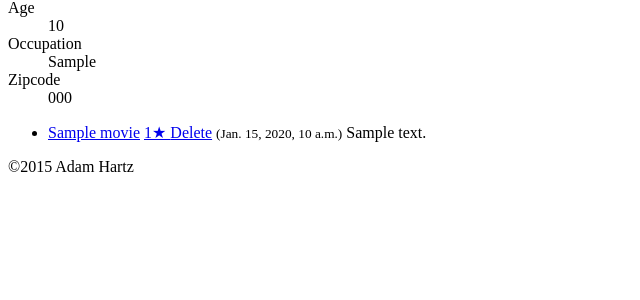
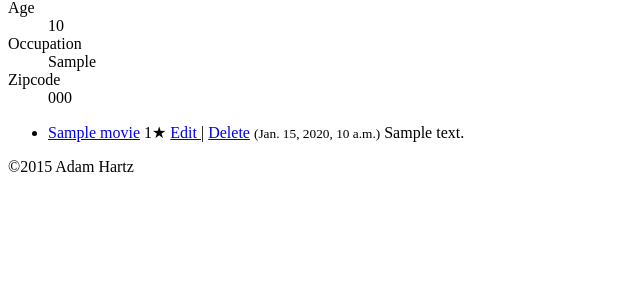
Before and after one commit to ahartz1/movieratings, a Django app: template movieratings/lensview/templates/lensview/user_detail.html in a window 1280 px wide. Shown: the part 117-417 px from the top of the page, without its empty margins (0-640 px from the left). Run offline with Django 3.2, Linux system fonts and the light colour scheme; the template is opened without the code that fills it: values that come from a table or form of the project are taken from there, others are empty; a user stored in the database is signed in; tables that the repository leaves empty hold one stand-in row (values such as "Sample post").

Commit message:
Made separate edit button on user_view page

```diff
--- a/movieratings/lensview/templates/lensview/user_detail.html
+++ b/movieratings/lensview/templates/lensview/user_detail.html
@@ -18,11 +18,13 @@
 <ul>
   {% for rating in ratings %}
     <li><a href="{% url 'movie_detail' rating.movie.pk %}"
-      >{{ rating.movie.title }}</a>
+      >{{ rating.movie.title }}</a> {{ rating.stars }}&#9733;
       {% if rater == user.rater and user.is_authenticated %}
-        <a href="{% url 'edit_rating' rater.pk rating.movie.pk %}">
-          {{ rating.stars }}&#9733;
-        </a><a href="{% url 'delete_rating' user.rater.pk rating.movie.pk %}">Delete</a>
+        <a href="{% url 'edit_rating' rater.pk rating.movie.pk %}"
+          >Edit
+        </a> |
+        <a href="{% url 'delete_rating' user.rater.pk rating.movie.pk %}"
+        >Delete</a>
       {% else %}
         {{ rating.stars }}&#9733;
       {% endif %}
```
